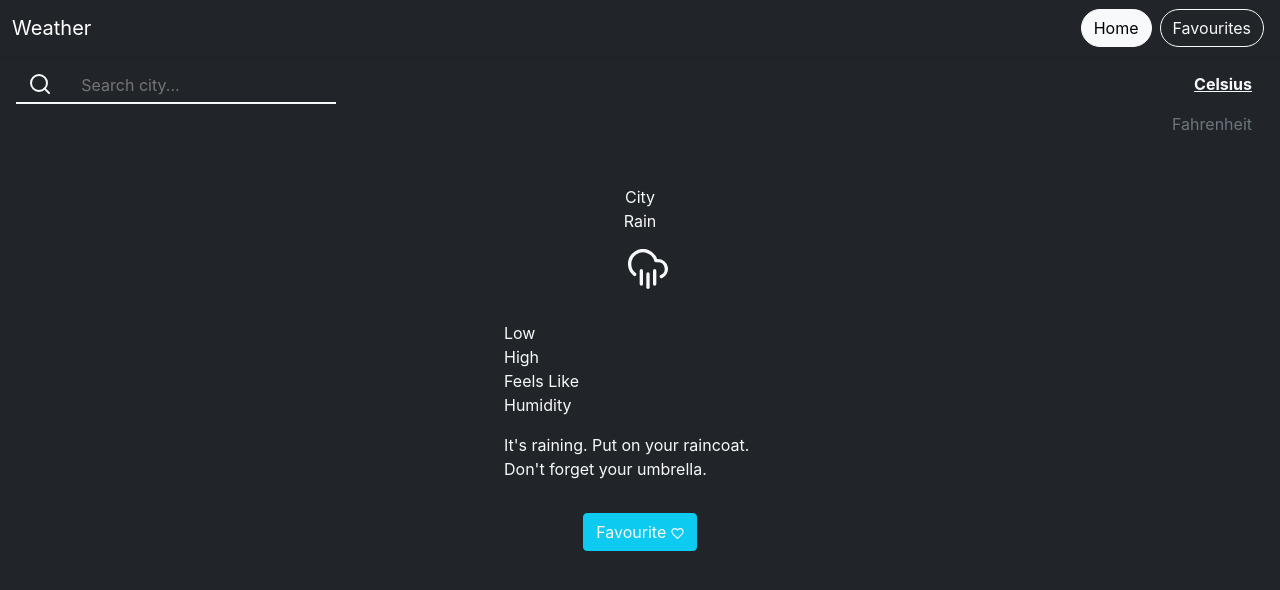
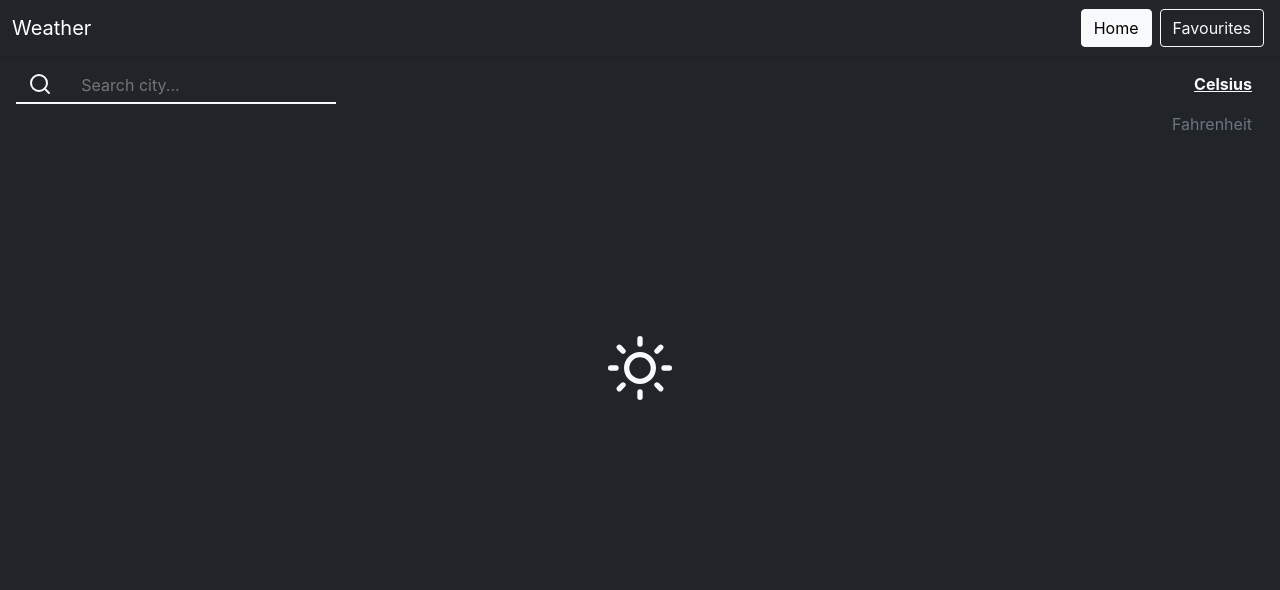
Before and after one commit to sdbo3b/weather-app, a React (Create React App) app: page / in a window 1280 px wide. Shown: the top 590 px of the page. Built offline with nearby package versions, Linux system fonts and the light colour scheme.

Commit message:
Added idle state

```diff
--- a/src/components/favourties/Favourites.tsx
+++ b/src/components/favourties/Favourites.tsx
@@ -9,7 +9,7 @@ const Favourites: React.FC = () => {
     <div className="container-fluid bg-dark h-100 w-100 text-white">
       <div className="row gy-2 px-2">
         {favourites.map((city) => {
-          return <WeatherCard city={city} />;
+          return <WeatherCard key={city.id} city={city} />;
         })}
       </div>
     </div>
--- a/src/components/favourties/WeatherCard.tsx
+++ b/src/components/favourties/WeatherCard.tsx
@@ -8,7 +8,7 @@ interface WeatherCardProps {
 
 const WeatherCard: React.FC<WeatherCardProps> = ({ city }) => {
   return (
-    <div className="col-sm-2 mx-1">
+    <div className="col-sm-2 mx-1 py-1">
       <div className="row text-dark bg-light rounded border border-primary">
         <div className="col-6">
           <p className="fs-1 col-12">{city.main?.temp}°</p>
--- a/src/components/home/weather_info/Favourite.tsx
+++ b/src/components/home/weather_info/Favourite.tsx
@@ -1,5 +1,4 @@
 import React from "react";
-import { Heart } from "react-feather";
 import { useAppDispatch, useAppSelector } from "../../../state";
 import { addFavourite, removeFavourite } from "../../../state/action_creators";
 
@@ -7,7 +6,7 @@ const FavouriteButton: React.FC = () => {
   const dispatch = useAppDispatch();
   const city = useAppSelector((state) => state.weatherData.data);
   const favouritedCities = useAppSelector((state) => state.favourites.cities);
-  let isFavourited: Boolean = false;
+  let isFavourited = false;
 
   // Check if city has already been favourited
   favouritedCities.forEach((item) => {
@@ -23,9 +22,12 @@ const FavouriteButton: React.FC = () => {
 
   return (
     <div className="col-12 d-flex align-items-center justify-content-center">
-      <button onClick={onFavourite} className="btn btn-info text-light">
-        Favourite{" "}
-        {isFavourited ? <Heart size={13} color="red" /> : <Heart size={13} />}
+      <button
+        onClick={onFavourite}
+        className="btn btn-info text-light"
+        disabled={isFavourited}
+      >
+        {isFavourited ? "Favourited" : "Favourite"}
       </button>
     </div>
   );
--- a/src/components/home/weather_info/WeatherInfo.tsx
+++ b/src/components/home/weather_info/WeatherInfo.tsx
@@ -1,10 +1,19 @@
 import React from "react";
+import { Sun } from "react-feather";
 import { useAppSelector } from "../../../state";
 import { WeatherDataStatus } from "../../../state/util";
 import Advice from "./Advice";
 import Details from "./Details";
 import FavouriteButton from "./Favourite";
 import PrimaryInfo from "./PrimaryInfo";
+
+const RenderIdle: React.FC = () => {
+  return (
+    <div className="w-100 h-100 d-flex justify-content-center align-items-center">
+      <Sun size={64} />
+    </div>
+  );
+};
 
 const RenderSpinner: React.FC = () => {
   return (
@@ -48,8 +57,10 @@ const WeatherInfo: React.FC = () => {
         return <RenderInfo />;
       case WeatherDataStatus.ERROR:
         return <RenderError />;
+      case WeatherDataStatus.IDLE:
+        return <RenderIdle />;
       default:
-        return <RenderInfo />;
+        return <RenderIdle />;
     }
   };
 
--- a/src/components/nav/NavBar.tsx
+++ b/src/components/nav/NavBar.tsx
@@ -1,8 +1,10 @@
-import React from "react";
+import React, { useState } from "react";
 import { Menu } from "react-feather";
 import { Link } from "react-router-dom";
 
 const NavBar: React.FC = () => {
+  const [route, setRoute] = useState("/");
+
   return (
     <nav className="navbar navbar-expand-lg navbar-dark bg-dark shadow-sm">
       <div className="container-fluid">
@@ -23,15 +25,21 @@ const NavBar: React.FC = () => {
         <div className="collapse navbar-collapse" id="navbarSupportedContent">
           <ul className="navbar-nav me-auto mb-2 mb-lg-0"></ul>
           <Link
+            onClick={() => setRoute("/")}
             to="/"
-            className="btn btn-light mx-1 rounded-pill"
+            className={`btn ${
+              route === "/" ? "btn-light" : "btn-outline-light"
+            } mx-1 rounded`}
             type="submit"
           >
             Home
           </Link>
           <Link
+            onClick={() => setRoute("/favourites")}
             to="/favourites"
-            className="btn btn-outline-light mx-1 rounded-pill"
+            className={`btn ${
+              route === "/favourites" ? "btn-light" : "btn-outline-light"
+            } mx-1 rounded`}
             type="submit"
           >
             Favourites
--- a/src/state/action-types/action_types.ts
+++ b/src/state/action-types/action_types.ts
@@ -4,6 +4,7 @@ export enum MeasurementUnitActionType {
 }
 
 export enum WeatherDataActionType {
+  WEATHER_DATA_IDLE = "WEATHER_DATA_IDLE",
   WEATHER_DATA_LOADING = "WEATHER_DATA_LOADING",
   WEATHER_DATA_LOADED = "WEATHER_DATA_LOADED",
   WEATHER_DATA_ERROR = "WEATHER_DATA_ERROR",
--- a/src/state/action_creators/weather-data.ts
+++ b/src/state/action_creators/weather-data.ts
@@ -2,6 +2,7 @@ import { ResponseData } from "../../api/models";
 import { WeatherDataActionType } from "../action-types/action_types";
 import {
   SetErrorWeatherData,
+  SetIdleWeatherData,
   SetLoadedWeatherData,
   SetLoadingWeatherData,
 } from "../actions";
@@ -30,3 +31,10 @@ export const setErrorWeatherData = (): SetErrorWeatherData => {
     status: WeatherDataStatus.ERROR,
   };
 };
+
+export const setIdleWeatherData = (): SetIdleWeatherData => {
+  return {
+    type: WeatherDataActionType.WEATHER_DATA_IDLE,
+    status: WeatherDataStatus.IDLE,
+  };
+};
--- a/src/state/actions/weather-actions.ts
+++ b/src/state/actions/weather-actions.ts
@@ -17,3 +17,8 @@ export interface SetErrorWeatherData {
   type: WeatherDataActionType.WEATHER_DATA_ERROR;
   status: WeatherDataStatus.ERROR;
 }
+
+export interface SetIdleWeatherData {
+  type: WeatherDataActionType.WEATHER_DATA_IDLE;
+  status: WeatherDataStatus.IDLE;
+}
--- a/src/state/reducers/weather-data-reducer.ts
+++ b/src/state/reducers/weather-data-reducer.ts
@@ -2,6 +2,7 @@ import { ResponseData } from "../../api/models";
 import { WeatherDataActionType } from "../action-types/action_types";
 import {
   SetErrorWeatherData,
+  SetIdleWeatherData,
   SetLoadedWeatherData,
   SetLoadingWeatherData,
 } from "../actions";
@@ -13,13 +14,17 @@ export interface WeatherDataState {
 }
 
 export const initialWeatherDataState: WeatherDataState = {
-  status: WeatherDataStatus.LOADED,
+  status: WeatherDataStatus.IDLE,
   data: {},
 };
 
 const weatherDataReducer = (
   state: WeatherDataState = initialWeatherDataState,
-  action: SetLoadingWeatherData | SetLoadedWeatherData | SetErrorWeatherData
+  action:
+    | SetLoadingWeatherData
+    | SetLoadedWeatherData
+    | SetErrorWeatherData
+    | SetIdleWeatherData
 ): WeatherDataState => {
   switch (action.type) {
     case WeatherDataActionType.WEATHER_DATA_LOADING:
@@ -28,6 +33,8 @@ const weatherDataReducer = (
       return { ...state, status: action.status, data: action.payload };
     case WeatherDataActionType.WEATHER_DATA_ERROR:
       return { ...state, status: action.status };
+    case WeatherDataActionType.WEATHER_DATA_IDLE:
+      return { ...state, status: action.status };
     default:
       return state;
   }
--- a/src/state/util/index.ts
+++ b/src/state/util/index.ts
@@ -4,6 +4,7 @@ export enum MeasurementUnit {
 }
 
 export enum WeatherDataStatus {
+  IDLE = "Idle",
   LOADING = "Loading",
   LOADED = "Loaded",
   ERROR = "Error",
```
